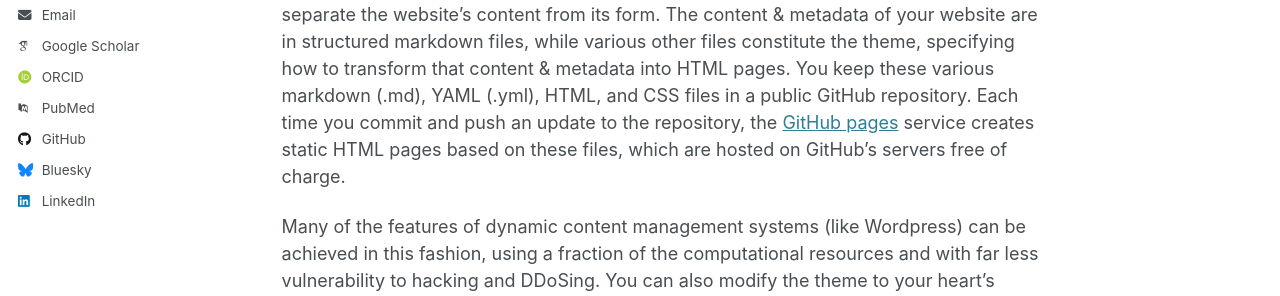
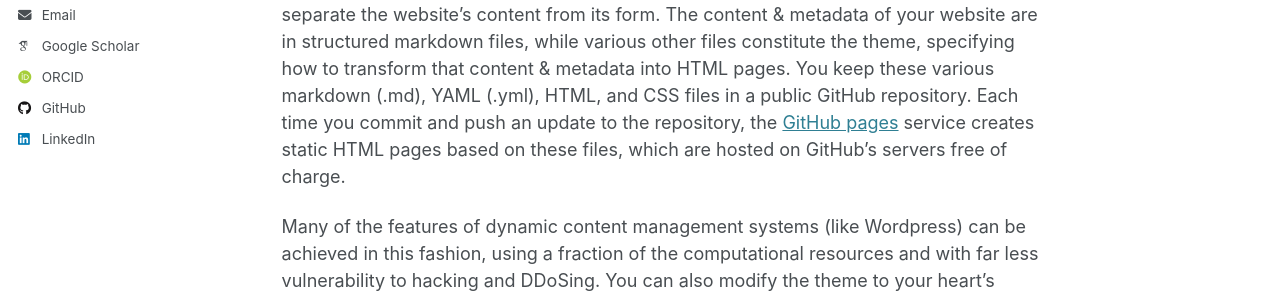
Before and after one commit to asemposki/asemposki.github.io, a Jekyll site: the page built from _pages/about.md, in a window 1280 px wide. Shown: the part 517-813 px from the top of the page. Built offline with Jekyll 4.4.1, drawn with Linux system fonts in a browser that asks for light colours; some web fonts are replaced.

Commit message:
fixing something

```diff
--- a/_config.yml
+++ b/_config.yml
@@ -37,7 +37,7 @@ author:
   impactstory      : # URL
   orcid            : "https://orcid.org/0000-0003-2354-1523"
   semantic         : # URL
-  pubmed           : "https://www.ncbi.nlm.nih.gov/pubmed/?term=john+snow"
+  pubmed           : # URL
   researchgate     : # URL
   scopus           : # URL
 
@@ -50,7 +50,7 @@ author:
   stackoverflow    : # User number or user number and name (i.e., use "1" or "1/jeff-atwood")
 
   # Social media
-  bluesky          : "bsky.app" # Replace this with you Bluesky username
+  bluesky          : # "bsky.app" # Replace this with you Bluesky username
   facebook         : # Username
   flickr           : # Username
   foursquare       : # Username
```
